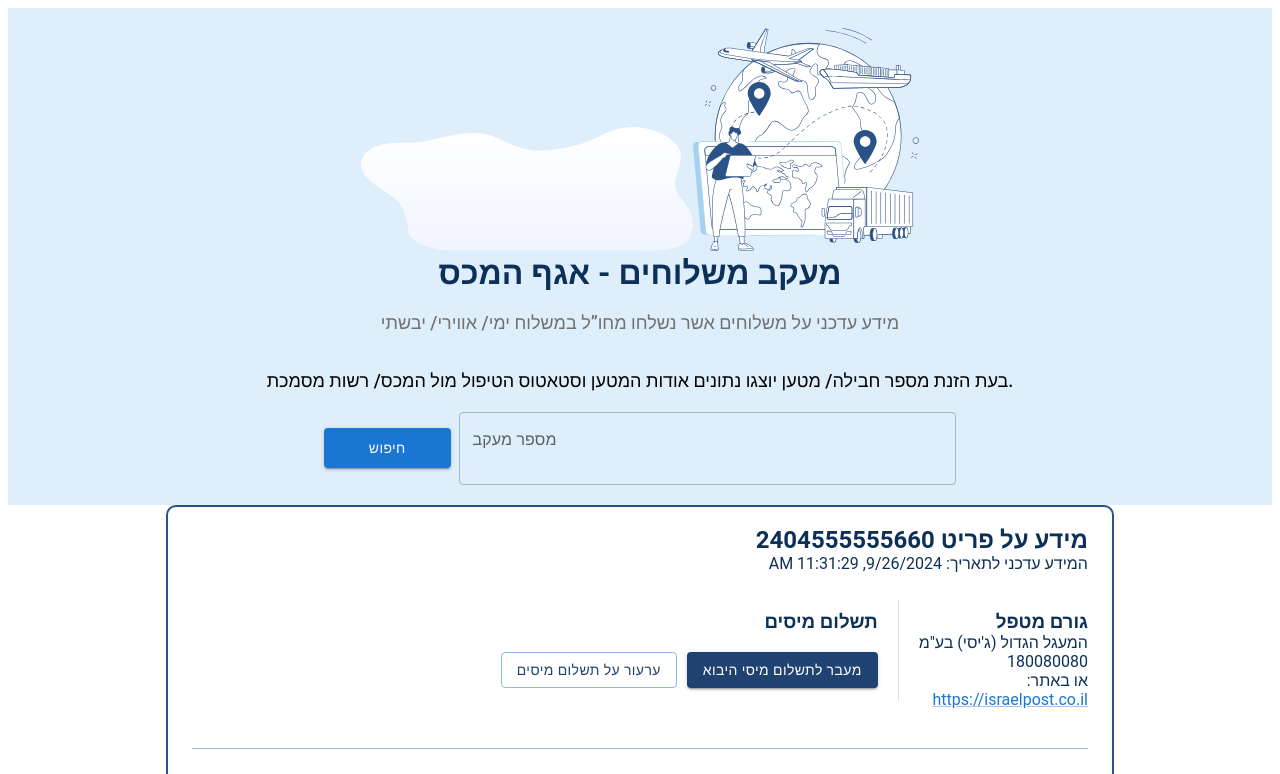
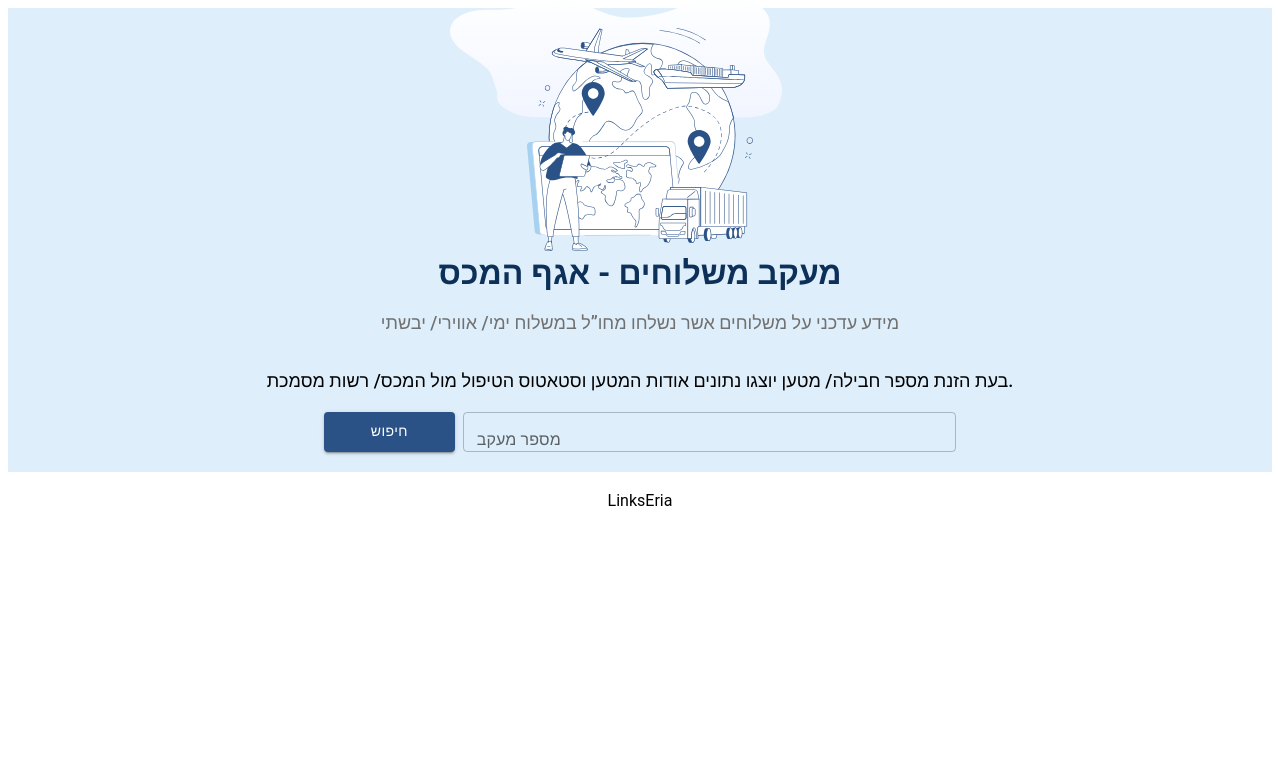
Before and after one commit to TamiChasi/create-react-app, a React (Create React App) app: page /search in a window 1280 px wide. Shown: the top 774 px of the page. Built offline with nearby package versions, Linux system fonts and the light colour scheme.

Commit message:
display icone search

```diff
--- a/src/components/contactDetails/contactDetails.jsx
+++ b/src/components/contactDetails/contactDetails.jsx
@@ -16,9 +16,9 @@ export default function ContactDetails({ details }) {
     <div className='contactDetails'>
       <h3>{t ("caringFactor")}</h3>
       <p>{packageData?.contactDetails}</p>
-      <p>{packageData?.contactPhone}</p>
+      <p>{packageData?.contactData.phone}</p>
       <p>{t ("orBySite")}</p>
-      <p><Link href={packageData?.contactSite}>{packageData?.contactSite}</Link></p>
+      <p><Link href={packageData?.contactData?.site}>{packageData?.contactData.site}</Link></p>
     </div>
   )
 }
--- a/src/components/packageSearch/packageSearch.css
+++ b/src/components/packageSearch/packageSearch.css
@@ -15,7 +15,7 @@
   margin-bottom: 16px;
 }
 
-#subheadingShipmentTrackingB{
+#subheadingShipmentTrackingB {
   font-size: 18px;
   font-weight: 500;
   line-height: 24px;
@@ -24,46 +24,52 @@ text-align: center;
 
 
 
-#outlined-basic{
+#outlined-basic {
   width: 530px;
   Height: 40px;
+  padding: 0px;
 }
 
-#onclickSearch{
+#onclickSearch {
   width: 138px;
   Height: 40px;
+  background-color: #2B5287;
 }
 
- .searchDiv{
-  background-color:#DEEEFA;
+.searchDiv {
+  background-color: #DEEEFA;
   padding-top: 20px;
   padding-bottom: 20px;
 }
 
-.icon-search-container{
+.icon-search-container {
   display: block;
 }
 
-.icon-search-container svg{
-  position:sticky;
+
+
+
+.iconContainer {
+  position: relative;
 }
 
 .searchDiv {
-
-    justify-content: center;
-    align-items: center;
-
-  }
-
-  .iconContainer {
-    position: relative;
-
-  }
-
-  .icon {
-    position: absolute;
   top: 0;
   left: 0;
   width: 100%;
   height: 100%;
+  justify-content: center;
+  align-items: center;
 }
+
+.cloudIcon {
+  position: absolute;
+  left: 35%;
+  top: -15%;
+}
+
+
+.personGlobeIcon {
+  position: relative;
+
+}
--- a/src/components/packageSearch/packageSearch.jsx
+++ b/src/components/packageSearch/packageSearch.jsx
@@ -2,36 +2,37 @@ import React, { useState } from 'react';
 import { useTranslation } from 'react-i18next';
 import { Stack, TextField, Button, Box } from '@mui/material';
 import './packageSearch.css';
-import mockData from '../../data/mockData.json';
 import ContactDetails from '../contactDetails/contactDetails';
 import CloudIcon from '../../icons/cloudIcon';
 import PersonGlobeIcon from '../../icons/personGlobeIcon';
 
 
-export default function PackageSearch() {
+export default function PackageSearch({ setContext }) {
   const { t } = useTranslation();
   const [packageNumber, setPackageNumber] = useState('');
   const [searchResult, setSearchResult] = useState(null);
   const [error, setError] = useState(null);
 
 
-
-
   const handleChange = (event) => {
     setPackageNumber(event.target.value);
   };
 
+  const search = () => {
+    var mockData = require('../../data/mockData.json');
 
-
-
-
-  const search = () => {
-    const result = mockData.find(item => item.declarationNumber === packageNumber);
+    const result = mockData.find((item) => {
+      return item.declerationNumber == packageNumber ? item : null
+    }
+    )
     if (result) {
       setSearchResult(result);
+      setContext(searchResult)
       setError(null);
     } else {
       setSearchResult(null);
+      setContext(null)
+
       setError(t("trackingNumberNotFound"));
     }
   };
@@ -41,10 +42,9 @@ export default function PackageSearch() {
   return (
 
     <div className='searchDiv'>
-
       <div className="iconContainer">
         <CloudIcon className="icon"/>
-        <PersonGlobeIcon className="icon" />
+        <PersonGlobeIcon className="icon"  />
       </div>
 
       <div id="deliveryTrackingHeader">
@@ -66,7 +66,7 @@ export default function PackageSearch() {
 
       <br />
 
-      <Box  id="BoxContainer" display="flex" justifyContent="center">
+      <Box id="BoxContainer" display="flex" justifyContent="center">
         <Stack
           spacing={1}
           direction="row"
@@ -88,57 +88,11 @@ export default function PackageSearch() {
             value={packageNumber}
             onChange={handleChange}
             maxRows={4}
-             >
+          >
           </TextField>
-
-
-      </Stack>
-
-    </Box>
-
-
-    { error && <div style={{ color: 'red' }}>{error}</div> }
-
-
-  {
-    searchResult && (
-      <div style={{ marginTop: '20px', textAlign: 'center' }}>
-        <h3>{t("trackingDetails")}</h3>
-        <p>{searchResult.contactDetails}</p>
-        <p>{searchResult.contactPhone}</p>
-        <p>{t("orBySite")}</p>
-        <p>{searchResult.contactSite}</p>
-      </div>
-    )
-  }
-
-  { searchResult && <ContactDetails details={searchResult} /> }
-
-  </div>
-
-
-
+        </Stack>
+      </Box>
+      {error && <div style={{ color: 'red' }}>{error}</div>}
+    </div>
   );
 }
-
-
-
-
-{/*
-      <Box display="flex" justifyContent="center">
-      <Stack
-        spacing={2}
-        direction="row"
-        justifyContent="space-between"
-        alignItems="center"
-        width="50%"  // ניתן לשנות את הרוחב בהתאם לצורך
-      >
-        <Button id="OnclickSearch" variant="contained">
-          {t("Search")}
-        </Button>
-        <TextField
-          id="outlined-multiline-flexible"
-          label="Multiline"
-          multiline
-          maxRows={4}
-  */}
--- a/src/data/mockData.json
+++ b/src/data/mockData.json
@@ -27,7 +27,11 @@
         "isLanding": true,
         "isRelease": true,
         "isDebt": false,
-        "contactDetails": "געש וורלדווייד בע\"מ"
+        "contactDetails": "געש וורלדווייד בע\"מ",
+        "contactData": {
+            "phone": "1800-800-80",
+            "site": "https://israelpost.co.il"
+        }
     },
     {
         "computedCargoIdentifierKey": "שטר מטען בלדר יבוא מס' שט\"מ בלדר GAIH50256104 ח.פ. בלדר:515308906 תאריך הקמה:040324",
@@ -39,6 +43,10 @@
         "isLanding": false,
         "isRelease": false,
         "isDebt": false,
-        "contactDetails": "געש וורלדווייד בע\"מ"
+        "contactDetails": "געש וורלדווייד בע\"מ",
+        "contactData": {
+            "phone": "1800-800-80",
+            "site": "https://israelpost.co.il"
+        }
     }
 ]
--- a/src/icons/cloudIcon.jsx
+++ b/src/icons/cloudIcon.jsx
@@ -3,7 +3,7 @@ import React from 'react';
 
 function CloudIcon()  {
   return (
-  <svg width="332" height="124" viewBox="0 0 332 124" fill="none" xmlns="http://www.w3.org/2000/svg" >
+  <svg className='cloudIcon' width="332" height="124" viewBox="0 0 332 124" fill="none" xmlns="http://www.w3.org/2000/svg" >
     <path d="M38.7758 76.5055C42.258 80.7277 42.8507 84.7048 44.1838 89.384C45.4116 93.6929 47.9568 97.5588 47.2588 102.072C46.6504 105.978 48.1423 108.952 52.06 112.332C59.878 119.085 73.7123 123.371 88.3768 123.371H170.809C187.503 123.035 242.468 123.119 248.574 123.371H271.925C284.225 123.371 298.323 124.388 309.953 121.768C315.681 120.477 320.903 118.34 324.604 115.548C328.719 112.445 329.663 107.92 330.765 104.186C334.756 90.6677 328.564 82.2271 319.505 70.7877C313.131 62.741 312.617 55.8385 315.913 47.0521C319.553 37.3449 323.069 24.9573 314.357 16.1323C306.679 8.35517 294.611 2.84374 281.683 0.811819C265.27 -1.76578 251.525 2.4055 238.365 9.32872C220.3 18.8314 189.066 26.5812 166.808 22.3788C157.033 20.5325 149.072 16.8419 141.208 13.3021C134.071 10.0883 126.22 5.91706 116.437 5.94628C105.815 5.97572 95.283 7.11853 85.3175 9.32307C76.1601 11.3616 67.5529 14.3049 57.8374 15.317C46.4869 16.4989 34.3724 14.9514 23.4385 16.9927C14.5782 18.6467 7.46134 22.6012 3.6616 27.2777C-0.138146 31.9541 -0.790563 37.2864 0.831833 42.3257C1.97187 45.8224 4.12746 49.1718 7.20037 52.2214C10.4499 55.4587 14.6898 58.3643 18.98 61.2171C25.5168 65.5627 32.2721 69.8688 37.2163 74.8034C37.798 75.3764 38.312 75.9438 38.7758 76.5055Z" fill="url(#paint0_linear_1_2814)" />
     <defs>
       <linearGradient id="paint0_linear_1_2814" x1="205.5" y1="0.0429687" x2="205.5" y2="123.565" gradientUnits="userSpaceOnUse">
--- a/src/icons/personGlobeIcon.jsx
+++ b/src/icons/personGlobeIcon.jsx
@@ -4,8 +4,8 @@ import React from 'react';
 
 function PersonGlobeIcon() {
   return (
-  <svg width="226" height="223" viewBox="0 0 226 223" fill="none" xmlns="http://www.w3.org/2000/svg">
-    <g clip-path="url(#clip0_1_2815)">
+  <svg className='personGlobeIcon' width="226" height="223" viewBox="0 0 226 223" fill="none" xmlns="http://www.w3.org/2000/svg">
+    <g clipPath="url(#clip0_1_2815)">
       <path d="M64.2821 186.599C21.262 158.742 9.16234 101.11 37.2569 57.8732C65.3515 14.6369 123.001 2.16971 166.022 30.0269C209.042 57.8841 221.141 115.517 193.047 158.753C164.952 201.989 107.302 214.457 64.2821 186.599Z" fill="white" />
       <path d="M114.392 201.749C121.013 201.749 127.684 201.04 134.318 199.606C158.711 194.331 179.65 179.876 193.278 158.903C206.906 137.93 211.592 112.95 206.472 88.5651C201.353 64.1789 187.04 43.3071 166.172 29.7931C145.303 16.279 120.377 11.7423 95.9834 17.0175C71.5902 22.2927 50.6516 36.7475 37.0237 57.7205C23.3959 78.6934 18.7096 103.673 23.8292 128.058C28.9488 152.444 43.2615 173.316 64.1293 186.83C79.3221 196.669 96.6682 201.749 114.392 201.749ZM115.909 15.4285C133.527 15.4285 150.767 20.4783 165.87 30.2586C208.693 57.9886 220.78 115.563 192.813 158.601C174.931 186.12 144.932 201.135 114.432 201.136C97.231 201.136 79.8739 196.363 64.4321 186.363C43.6887 172.931 29.4615 152.184 24.3724 127.942C19.2833 103.701 23.9415 78.8689 37.49 58.0202C51.0373 37.1716 71.8527 22.8009 96.1018 17.5573C102.695 16.1316 109.331 15.4272 115.91 15.4272L115.909 15.4285Z" fill="#2B5287" />
       <path d="M155.513 59.3594C156.69 59.3594 158.161 58.8281 159.667 57.8313C161.207 56.8126 162.88 54.1305 164.498 51.5374C165.811 49.4329 167.05 47.4454 167.983 46.7666C169.687 45.5249 170.337 45.9685 171.763 46.9372C171.969 47.0774 172.189 47.2273 172.427 47.3808C173.809 48.2752 175.219 48.0827 176.006 47.6452C176.465 47.3906 176.724 47.0518 176.718 46.7167C176.609 41.2404 167.568 36.7584 162.71 34.3518C157.054 31.5478 152.864 32.0815 150.914 35.8543C148.958 39.638 153.589 48.4544 154.124 49.4475C154.678 50.476 154.181 52.0626 153.702 53.5956C153.277 54.9531 152.837 56.3569 153.077 57.4938C153.246 58.3017 153.699 58.8769 154.388 59.1596C154.718 59.2949 155.098 59.3619 155.513 59.3619V59.3594ZM169.761 45.4542C169.172 45.4542 168.509 45.6979 167.655 46.3182C166.636 47.0603 165.368 49.0929 164.026 51.2437C162.514 53.6687 160.799 56.4166 159.361 57.3683C157.503 58.5978 155.678 59.0853 154.599 58.6441C154.081 58.4321 153.753 58.0068 153.62 57.378C153.411 56.3824 153.829 55.0493 154.231 53.7588C154.745 52.1162 155.278 50.4163 154.612 49.1831C152.724 45.676 149.924 38.9738 151.407 36.1065C153.222 32.5958 157.045 32.1607 162.464 34.8465C167.216 37.202 176.061 41.5865 176.162 46.7264C176.164 46.802 176.05 46.986 175.736 47.1602C175.032 47.5514 173.829 47.627 172.73 46.9153C172.496 46.7642 172.279 46.6168 172.076 46.4791C171.241 45.9112 170.568 45.4542 169.761 45.4542Z" fill="#2B5287" />
--- a/src/pages/searchPage.jsx
+++ b/src/pages/searchPage.jsx
@@ -5,17 +5,17 @@ import { packageContext } from '../context/packageContext'
 
 export default function SearchPage() {
 
-  let [packageData, setPackageData] = useState(getPackegeData())
+  let [packageData, setPackageData] = useState(null)
 
-  function getPackegeData() {
-    var data = require('../data/mockData.json');
-    return {...data[0],"contactPhone":"180080080", "contactSite":"https://israelpost.co.il"}
+  function setContextPackegeData(data) {
+    return setPackageData(data);
   }
 
   return (
     <div>
       <packageContext.Provider value={{packageData, searchTime: new Date()}}>
-        <PackageSearch></PackageSearch>
+        <PackageSearch setContext={setContextPackegeData}></PackageSearch>
+        <br></br>
         <PackageInfo></PackageInfo>
       </packageContext.Provider>
     </div>
```
Lines whose indentation alone changed are shown as unchanged.
